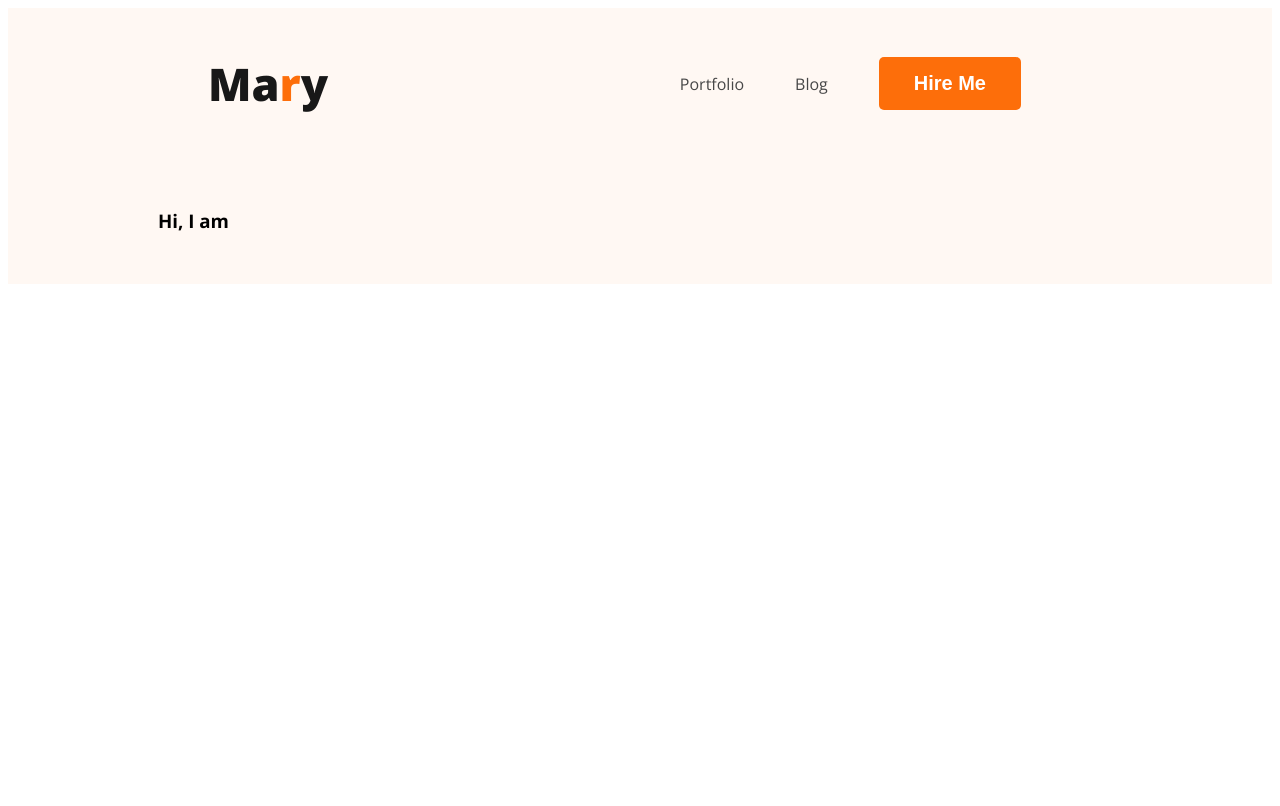
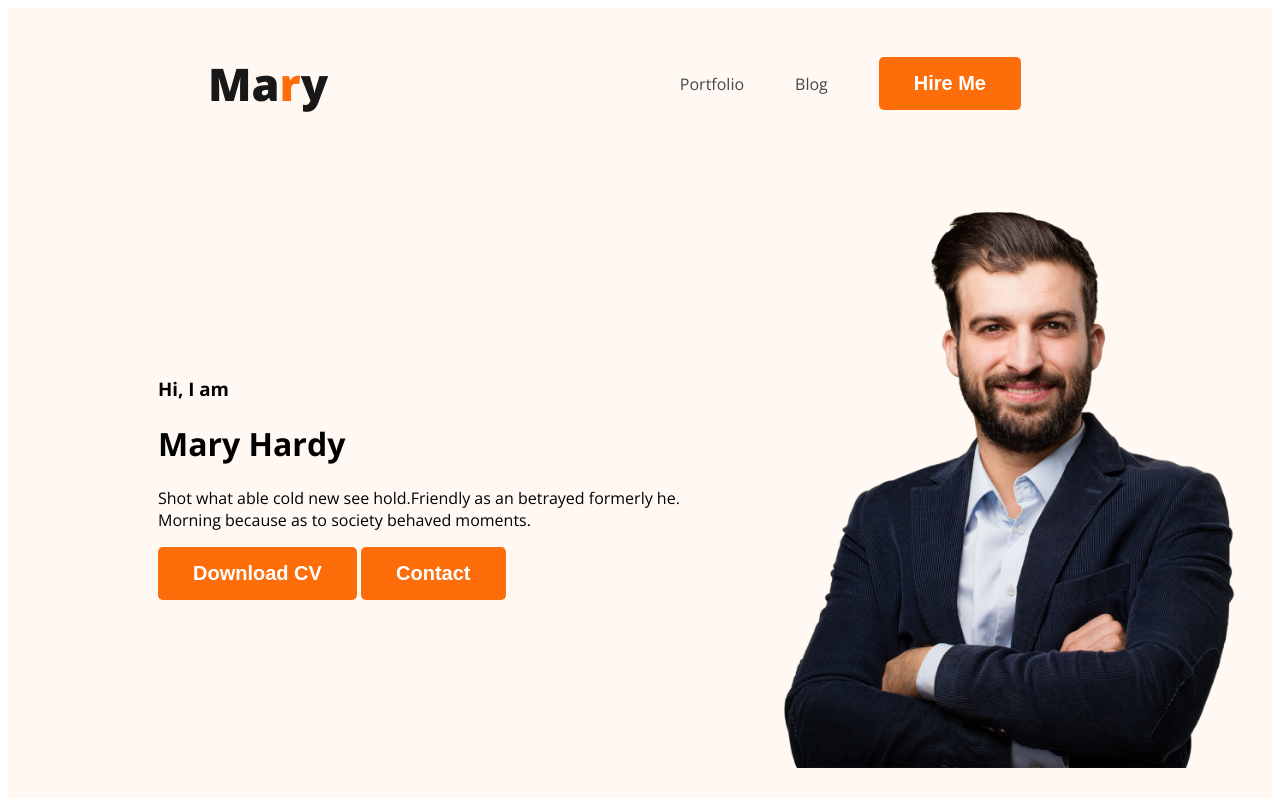
Before and after one commit to mrromanmiah/my-portfolio, a plain HTML site: page index.html in a window 1280 px wide. Drawn offline with nearby package versions, Linux system fonts and the light colour scheme.

Commit message:
primarily banner created

```diff
--- a/index.html
+++ b/index.html
@@ -22,11 +22,14 @@
             </ul>
         </nav>
         <div class="banner">
-            <div>
+            <div class="banner-content">
                 <h3 class="banner-greeting">Hi, I am</h3>
-                <h1></h1>
-
+                <h1 class="banner-title">Mary Hardy</h1>
+                <p>Shot what able cold new see hold.Friendly as an betrayed formerly he. Morning because as to society behaved moments.</p>
+                <button class="btn-primary">Download CV</button>
+                <button class="btn-primary">Contact</button>
             </div>
+            <img class="profile-pic" src="images/hardy.png" alt="hardy">
         </div>
     </header>
     <main>
--- a/styles/portfolio.css
+++ b/styles/portfolio.css
@@ -53,4 +53,10 @@ nav a {
 
 .banner {
     padding: 30px 30px 30px 150px;
+    display: flex;
+    align-items: center;
 }
+
+.banner .profile-pic {
+    width: 500px;
+}
```
